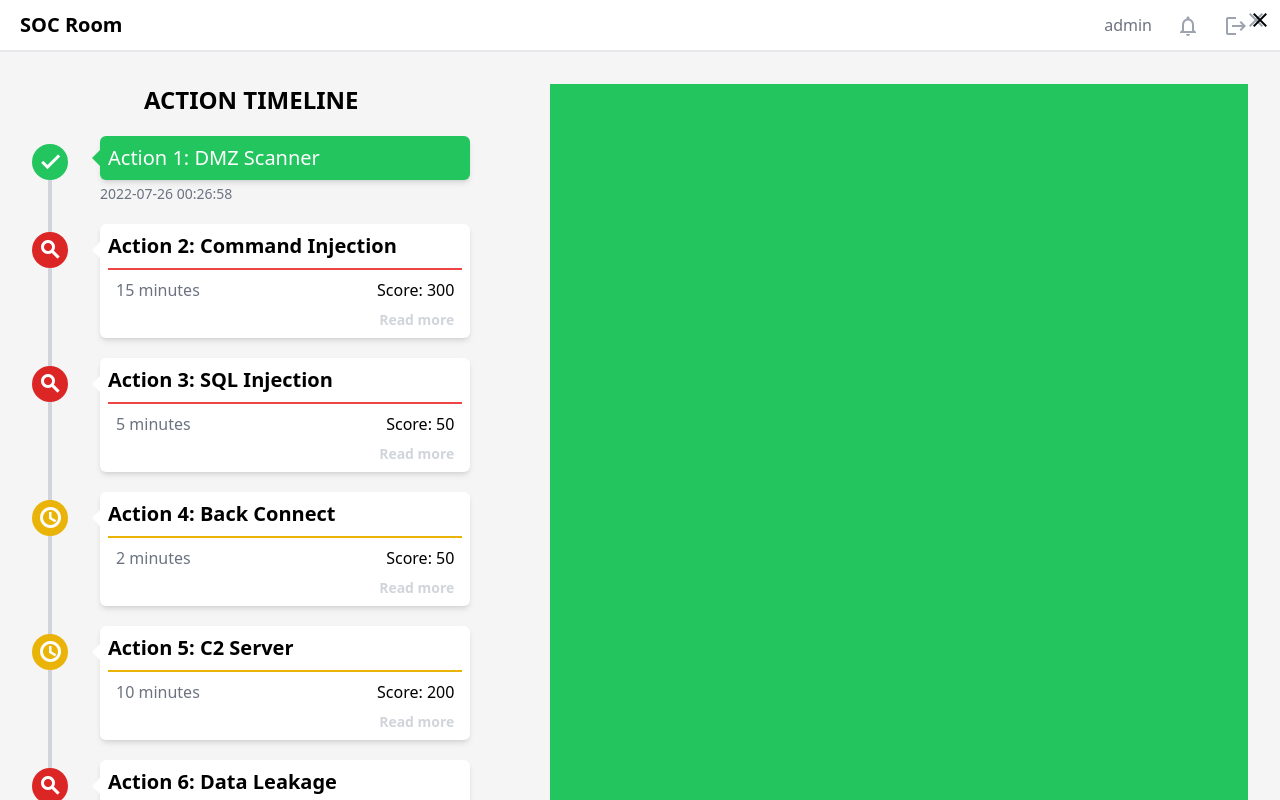
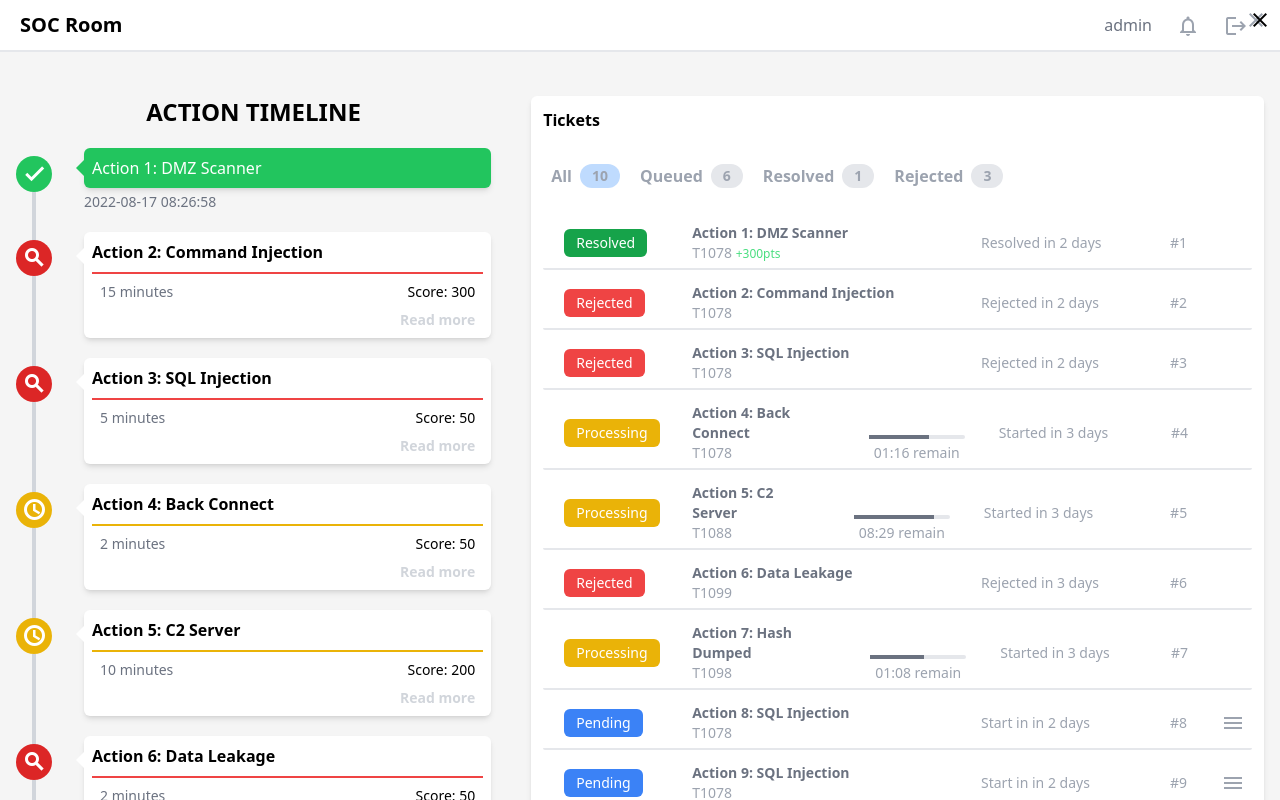
Before and after one commit to jason06286/socRoom, a Vue app: page / in a window 1280 px wide. Shown: the top 800 px of the page. Built offline with nearby package versions, Linux system fonts and the light colour scheme.

Commit message:
add: tickets table

```diff
--- a/quizData.json
+++ b/quizData.json
@@ -7,8 +7,7 @@
     "tags": "T1078",
     "status": "resolved",
     "description": "A IP with offensive actions has success login on Portal, please find out which account was compromised. Also providing the login time, attacker's IP",
-    "finish": "2022-07-26T00:26:58.230+00:00",
-    "start": null
+    "publish": "2022-08-17T08:26:58.230+00:00"
   },
   {
     "id": "2",
@@ -18,8 +17,7 @@
     "tags": "T1078",
     "status": "rejected",
     "description": "A IP with offensive actions has success login on Portal, please find out which account was compromised. Also providing the login time, attacker's IP",
-    "finish": null,
-    "start": null
+    "publish": "2022-08-17T06:26:58.230+00:00"
   },
   {
     "id": "3",
@@ -29,30 +27,29 @@
     "tags": "T1078",
     "status": "rejected",
     "description": "A IP with offensive actions has success login on Portal, please find out which account was compromised. Also providing the login time, attacker's IP",
-    "finish": null,
-    "start": null
+    "publish": "2022-08-17T03:26:58.230+00:00"
   },
   {
     "id": "4",
     "name": " Action 4: Back Connect",
     "duration": 2,
+    "remain": 76,
     "score": 50,
     "tags": "T1078",
     "status": "processing",
     "description": "A IP with offensive actions has success login on Portal, please find out which account was compromised. Also providing the login time, attacker's IP",
-    "finish": null,
-    "start": "2022-08-15T07:54:49.230+00:00"
+    "publish": "2022-08-17T20:26:58.230+00:00"
   },
   {
     "id": "5",
     "name": " Action 5: C2 Server",
     "duration": 10,
+    "remain": 509,
     "score": 200,
     "tags": "T1088",
     "status": "processing",
     "description": "A IP with offensive actions has success login on Portal, please find out which account was compromised. Also providing the login time, attacker's IP",
-    "finish": null,
-    "start": "2022-08-15T07:54:49.230+00:00"
+    "publish": "2022-08-18T00:26:58.230+00:00"
   },
   {
     "id": "6",
@@ -62,19 +59,18 @@
     "tags": "T1099",
     "status": "rejected",
     "description": "A IP with offensive actions has success login on Portal, please find out which account was compromised. Also providing the login time, attacker's IP",
-    "finish": null,
-    "start": null
+    "publish": "2022-08-18T09:26:58.230+00:00"
   },
   {
     "id": "7",
     "name": " Action 7: Hash Dumped",
     "duration": 2,
     "score": 50,
+    "remain": 68,
     "tags": "T1098",
     "status": "processing",
     "description": "A IP with offensive actions has success login on Portal, please find out which account was compromised. Also providing the login time, attacker's IP",
-    "finish": null,
-    "start": "2022-08-15T07:54:49.230+00:00"
+    "publish": "2022-08-18T10:26:58.230+00:00"
   },
   {
     "id": "8",
@@ -84,8 +80,7 @@
     "tags": "T1078",
     "status": "pending",
     "description": "A IP with offensive actions has success login on Portal, please find out which account was compromised. Also providing the login time, attacker's IP",
-    "finish": null,
-    "start": "2022-08-15T07:54:49.230+00:00"
+    "publish": "2022-08-17T02:26:58.230+00:00"
   },
   {
     "id": "9",
@@ -95,8 +90,7 @@
     "tags": "T1078",
     "status": "pending",
     "description": "A IP with offensive actions has success login on Portal, please find out which account was compromised. Also providing the login time, attacker's IP",
-    "finish": null,
-    "start": "2022-08-15T07:54:49.230+00:00"
+    "publish": "2022-08-17T00:26:58.230+00:00"
   },
   {
     "id": "10",
@@ -106,7 +100,6 @@
     "tags": "T1078",
     "status": "pending",
     "description": "A IP with offensive actions has success login on Portal, please find out which account was compromised. Also providing the login time, attacker's IP",
-    "finish": null,
-    "start": "2022-08-15T07:54:49.230+00:00"
+    "publish": "2022-08-17T23:26:58.230+00:00"
   }
 ]
--- a/src/auto-components.js
+++ b/src/auto-components.js
@@ -11,5 +11,7 @@ declare module '@vue/runtime-core' {
     HelloWorld: typeof import('./components/HelloWorld.vue')['default']
     Modal: typeof import('./components/Modal.vue')['default']
     Navbar: typeof import('./components/Navbar.vue')['default']
+    TicketsTable: typeof import('./components/ticketsTable.vue')['default']
+    TicketTable: typeof import('./components/TicketTable.vue')['default']
   }
 }
--- a/src/components/ActionList.vue
+++ b/src/components/ActionList.vue
@@ -34,7 +34,7 @@ const listTheme = {
 };
 </script>
 <template>
-  <div class="mb-5 flex select-none">
+  <div class="mb-5 flex select-none text-sm 2xl:text-base">
     <div class="relative mr-8 mt-2" :class="isTimeLine && 'time-line'">
       <div
         class="flex h-9 w-9 items-center justify-center rounded-full text-white"
@@ -49,13 +49,13 @@ const listTheme = {
       <div
         class="relative mb-1 w-full rounded-md bg-green-500 p-2 text-white shadow-md before:absolute before:top-1/2 before:-left-4 before:-translate-y-1/2 before:border-8 before:border-transparent before:border-r-green-500"
       >
-        <h3 class="text-xl">{{ data.name }}</h3>
+        <h3 class="text-base 2xl:text-xl">{{ data.name }}</h3>
       </div>
-      <p class="text-sm text-gray-500">{{ formatTime(data.finish) }}</p>
+      <p class="text-sm text-gray-500">{{ formatTime(data.publish) }}</p>
     </div>
     <div class="w-full rounded-md bg-white p-2 shadow-md" v-else>
       <h3
-        class="before:border-r-wt relative mb-2 border-b-2 pb-2 text-xl font-semibold before:absolute before:top-1/2 before:-left-6 before:-translate-y-1/2 before:border-8 before:border-transparent before:border-r-white"
+        class="before:border-r-wt relative mb-2 border-b-2 pb-2 text-base font-semibold before:absolute before:top-1/2 before:-left-6 before:-translate-y-1/2 before:border-8 before:border-transparent before:border-r-white 2xl:text-xl"
         :class="listTheme[data?.status].borderColor"
       >
         {{ data.name }}
--- a/src/components/Navbar.vue
+++ b/src/components/Navbar.vue
@@ -1,6 +1,8 @@
 <script setup></script>
 <template>
-  <nav class="flex items-center border-b-2 bg-white px-5">
+  <nav
+    class="fixed top-0 right-0 left-0 flex items-center border-b-2 bg-white px-5"
+  >
     <h1 class="cursor-pointer text-xl font-semibold">SOC Room</h1>
     <button
       type="button"
--- /dev/null
+++ b/src/components/TicketTable.vue
@@ -0,0 +1,106 @@
+<script setup>
+import { calcTimes } from "@/methods/format.js";
+
+const props = defineProps({
+  data: {
+    type: Object,
+    required: true,
+    default: () => ({}),
+  },
+});
+
+const tableTheme = {
+  resolved: "bg-green-600",
+  rejected: "bg-red-500",
+  pending: "bg-blue-500",
+  processing: "bg-yellow-500",
+};
+
+const calcRemainMinutes = (remain) => {
+  const minutes = Math.floor(remain / 60);
+  const sec = remain % 60;
+  let result = "";
+  if (minutes < 10) {
+    result = `0${minutes}:`;
+  } else {
+    result = `${minutes}:`;
+  }
+  if (sec < 10) {
+    result += `0${sec}`;
+  } else {
+    result += sec;
+  }
+  return result;
+};
+
+const calcProgressbar = (duration, remain) => {
+  const percent = Math.floor((remain / (duration * 60)) * 100);
+  return `width:${percent}%`;
+};
+
+const formatTimes = (time) => {
+  if (props.data.status === "resolved") {
+    return `Resolved ${calcTimes(time)}`;
+  }
+  if (props.data.status === "rejected") {
+    return `Rejected ${calcTimes(time)}`;
+  }
+  if (props.data.status === "processing") {
+    return `Started ${calcTimes(time)}`;
+  }
+  if (props.data.status === "pending") {
+    return `Start in ${calcTimes(time)}`;
+  }
+};
+</script>
+<template>
+  <tr
+    class="mb-2 flex cursor-pointer select-none items-center gap-x-8 rounded-sm border-b-2 py-1 px-5 text-sm text-gray-400 hover:bg-blue-200 2xl:text-base"
+  >
+    <td class="flex w-16 justify-start xl:w-24">
+      <div
+        class="rounded-md py-1 px-1 capitalize text-white xl:px-3"
+        :class="tableTheme[data.status]"
+      >
+        {{ data.status }}
+      </div>
+    </td>
+    <td class="mr-auto">
+      <h3 class="font-bold text-gray-500">{{ data.name }}</h3>
+      <p class="text-sm">
+        {{ data.tags }}
+        <span class="text-xs text-green-400" v-if="data.status === 'resolved'"
+          >+{{ data.score }}pts</span
+        >
+      </p>
+    </td>
+    <td class="self-end">
+      <template v-if="data.status === 'processing'">
+        <div
+          class="relative h-1 w-24 rounded-full bg-gray-200 before:absolute 2xl:w-48"
+        >
+          <div
+            class="absolute top-0 left-0 h-1 w-full bg-gray-500"
+            :style="calcProgressbar(data.duration, data.remain)"
+          ></div>
+        </div>
+        <p class="mt-1 text-center text-sm">
+          {{ calcRemainMinutes(data.remain) }} remain
+        </p>
+      </template>
+    </td>
+    <td class="flex w-40 justify-start 2xl:w-48">
+      {{ formatTimes(data.publish) }}
+    </td>
+    <td class="flex w-4 justify-end">#{{ data.id }}</td>
+    <td class="w-3">
+      <span
+        class="material-icons align-middle"
+        :class="data.status === 'pending' ? 'block' : 'hidden'"
+      >
+        menu
+      </span>
+    </td>
+  </tr>
+</template>
+<style></style>
--- a/src/methods/format.js
+++ b/src/methods/format.js
@@ -4,4 +4,7 @@ const formatTime = (time) => {
   return moment(time).format("YYYY-MM-DD HH:mm:ss");
 };
 
-export { formatTime };
+const calcTimes = (time) => {
+  return moment(time).fromNow();
+};
+export { formatTime, calcTimes };
--- a/src/pages/Home.vue
+++ b/src/pages/Home.vue
@@ -5,11 +5,53 @@ const modalData = ref({});
 
 const isOpenModal = ref(false);
 
+const currentTicketStatus = ref("all");
+
 const getData = async () => {
   const res = await fetch("../../quizData.json");
   quizData.value = await res.json();
   actionData.value = quizData.value.filter((quiz) => quiz.status !== "pending");
 };
+
+const tickets = computed(() => {
+  return [
+    {
+      name: "all",
+      qty: quizData.value.length,
+    },
+    {
+      name: "queued",
+      qty: quizData.value.filter(
+        (item) => item.status !== "resolved" && item.status !== "rejected"
+      ).length,
+    },
+    {
+      name: "resolved",
+      qty: quizData.value.filter((item) => item.status === "resolved").length,
+    },
+    {
+      name: "rejected",
+      qty: quizData.value.filter((item) => item.status === "rejected").length,
+    },
+  ];
+});
+
+const tableData = computed(() => {
+  if (currentTicketStatus.value === "all") {
+    return quizData.value;
+  }
+  if (currentTicketStatus.value === "queued") {
+    return quizData.value.filter(
+      (item) => item.status !== "resolved" && item.status !== "rejected"
+    );
+  }
+  if (currentTicketStatus.value === "resolved") {
+    return quizData.value.filter((item) => item.status === "resolved");
+  }
+  if (currentTicketStatus.value === "rejected") {
+    return quizData.value.filter((item) => item.status === "rejected");
+  }
+});
 
 const openModal = (data) => {
   modalData.value = data;
@@ -23,8 +65,10 @@ onMounted(() => {
 <template>
   <div class="font-sans">
     <Navbar />
-    <div class="mx-8 mt-8 grid h-screen grid-cols-5 gap-x-20">
-      <div class="col-span-2">
+    <div
+      class="mx-4 mt-24 grid h-screen grid-cols-3 gap-x-10 xl:grid-cols-5 2xl:mx-8 2xl:gap-x-20"
+    >
+      <div class="col-auto xl:col-span-2">
         <h2 class="mb-5 text-center text-2xl font-bold">ACTION TIMELINE</h2>
         <ActionList
           v-for="(item, index) in actionData"
@@ -34,7 +78,42 @@ onMounted(() => {
           @openModal="openModal"
         />
       </div>
-      <div class="col-span-3 bg-green-500"></div>
+      <div class="col-span-2 xl:col-span-3">
+        <div class="rounded-md bg-white p-3 pb-12 shadow-md">
+          <h2 class="mb-8 font-bold">Tickets</h2>
+          <div class="mb-5 flex gap-x-1">
+            <div
+              class="flex cursor-pointer select-none border-b-2 border-transparent px-2 pb-2 font-bold capitalize text-gray-400"
+              @click="currentTicketStatus = item.name"
+              :class="
+                item.name === currentTicketStatus &&
+                'border-blue-300 text-blue-400'
+              "
+              v-for="item in tickets"
+              :key="item.name"
+            >
+              <h4>{{ item.name }}</h4>
+              <div
+                class="ml-2 flex items-center justify-center rounded-full px-3 text-sm"
+                :class="
+                  item.name === currentTicketStatus
+                    ? 'bg-blue-200'
+                    : 'bg-gray-200'
+                "
+              >
+                {{ item.qty }}
+              </div>
+            </div>
+          </div>
+          <table class="w-full">
+            <TicketTable
+              v-for="item in tableData"
+              :key="item.id"
+              :data="item"
+            />
+          </table>
+        </div>
+      </div>
     </div>
   </div>
   <Modal v-model="isOpenModal" :data="modalData" />
```
